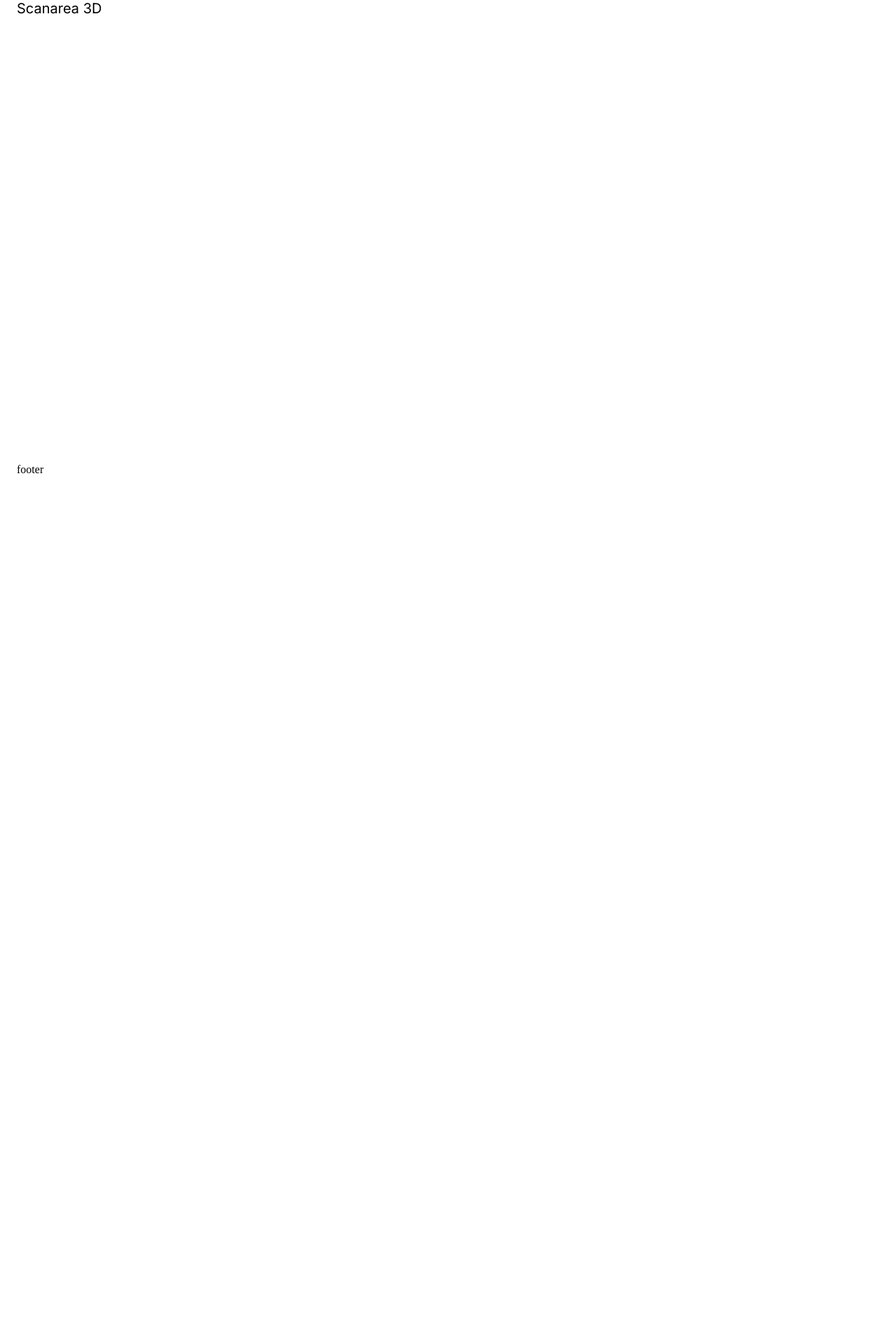
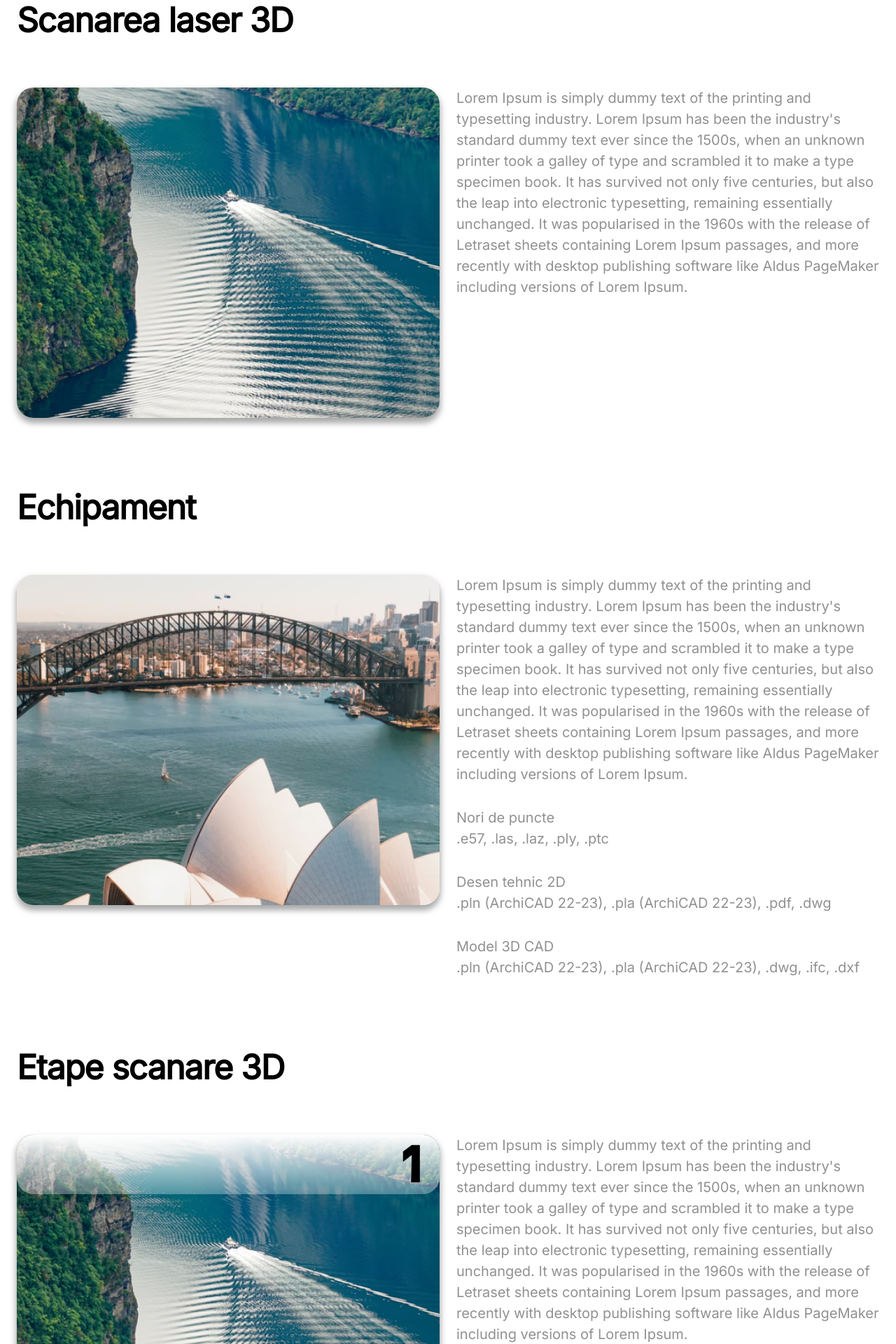
Before and after one commit to stoianovidiu/3d-printing-site, a Next.js app: page /scanarea-3d in a window 1280 px wide. Shown: the part 120-2040 px from the top of the page at 70% size. Before the commit the page ends 800 px from the top, so only its background shows below. Built offline with nearby package versions, Linux system fonts and the light colour scheme.

Commit message:
feat/Update 3d Scanning page

```diff
--- a/components/InfoBox/InfoBox.jsx
+++ b/components/InfoBox/InfoBox.jsx
@@ -19,7 +19,7 @@ const InfoBox = ({ itemNumber, title, description }) => {
         <Header
           level="h3"
           sx={{
-            fontSize: { sm: 56, md: 64 },
+            fontSize: 64,
             "-webkit-text-stroke": "4px",
             textStroke: "4px",
             letterSpacing: "0.05em",
--- a/components/MenuItems/MenuItems.jsx
+++ b/components/MenuItems/MenuItems.jsx
@@ -1,11 +1,12 @@
 import Link from "../Link/Link";
 import { useRouter } from "next/router";
+import { ROUTES } from "../../constants/routes";
 
 const MENU_ITEMS = [
-  { label: "Scanarea 3D", path: "/scanarea-3d" },
-  { label: "Servicii", path: "/servicii" },
-  { label: "Portofoliu", path: "/portofoliu" },
-  { label: "Contact", path: "/contact" },
+  { label: "Scanarea 3D", path: ROUTES.scanning },
+  { label: "Servicii", path: ROUTES.services },
+  { label: "Portofoliu", path: ROUTES.portfolio },
+  { label: "Contact", path: ROUTES.contact },
 ];
 
 const MenuItems = () => {
--- a/components/Paragraph/Paragraph.jsx
+++ b/components/Paragraph/Paragraph.jsx
@@ -3,7 +3,6 @@ import { Typography } from "@mui/joy";
 const Paragraph = (props) => {
   return (
     <Typography
-      fontSize={{ sm: "md", md: "lg" }}
       textColor={props.textColor ? props.textColor : "text.primary"}
       {...props}
     >
--- a/constants/routes.js
+++ b/constants/routes.js
@@ -1,6 +1,6 @@
 export const ROUTES = {
-  scanning: "scanarea-3D",
-  services: "servicii",
-  portfolio: "portofoliu",
-  contact: "contact",
+  scanning: "/scanarea-3d",
+  services: "/servicii",
+  portfolio: "/portofoliu",
+  contact: "/contact",
 };
--- a/pages/portofoliu/[...project].js
+++ b/pages/portofoliu/[...project].js
@@ -3,9 +3,9 @@ import { useRouter } from "next/router";
 import { Grid } from "@mui/joy";
 import Header from "../../components/Header/Header";
 import MainCard, { CardType, ImageType } from "../../components/Card/MainCard";
+import Paragraph from "../../components/Paragraph/Paragraph";
 import projects from "../../utils/projects.json";
 import { SPACING } from "../../constants/spacings";
-import Paragraph from "../../components/Paragraph/Paragraph";
 
 const itemPadding = SPACING;
 
--- a/pages/portofoliu/index.js
+++ b/pages/portofoliu/index.js
@@ -29,7 +29,7 @@ const applyGridLayout = (list) => {
   );
 };
 
-const Portofoliu = () => {
+const Portfolio = () => {
   const [index, setIndex] = React.useState(0);
 
   const residenceProjects = projects.filter((project) =>
@@ -143,4 +143,4 @@ const Portofoliu = () => {
   );
 };
 
-export default Portofoliu;
+export default Portfolio;
--- a/pages/scanarea-3d/index.js
+++ b/pages/scanarea-3d/index.js
@@ -1,7 +1,148 @@
-import { Typography } from "@mui/joy";
+import * as React from "react";
+import { Box, Grid } from "@mui/joy";
+import { useMediaQuery } from "@mui/material";
+import Header from "../../components/Header/Header";
+import MainCard, { CardType } from "../../components/Card/MainCard";
+import Paragraph from "../../components/Paragraph/Paragraph";
+import scanning from "../../utils/scanning.json";
+import theme from "../../styles/theme";
+import { SPACING } from "../../constants/spacings";
 
-const Scanarea = () => {
-  return <Typography>Scanarea 3D</Typography>;
+const itemPadding = SPACING;
+
+const applyGridLayout = (list, matches) => {
+  const gridLayout = list.map((stage, index) => (
+    <Box
+      key={stage.id}
+      display="grid"
+      gridTemplateColumns={matches ? "repeat(2, 1fr)" : "1fr"}
+      gridTemplateRows={matches ? "1fr" : "auto 1fr"}
+      gap={3}
+      sx={{ pt: { sm: itemPadding.lg, md: itemPadding.xl2 } }}
+    >
+      <Box gridRow={1} gridColumn={1}>
+        <MainCard
+          cardType={CardType.Image}
+          cardAnimation={false}
+          image={stage.image}
+        />
+      </Box>
+      <Box
+        gridRow={1}
+        gridColumn={1}
+        alignSelf={{ sm: "end", md: "start" }}
+        sx={{ zIndex: 1 }}
+      >
+        <Header
+          level="h3"
+          sx={{
+            fontSize: 64,
+            letterSpacing: "0.05em",
+            "-webkit-text-stroke": "4px",
+            textStroke: "4px",
+            background: {
+              sm: "linear-gradient(0deg, #FFF 0%, rgba(255, 255, 255, 0.30) 100%, rgba(255, 255, 255, 0.00) 100%);",
+              md: "linear-gradient(180deg, #FFF 0%, rgba(255, 255, 255, 0.30) 100%, rgba(255, 255, 255, 0.00) 100%);",
+            },
+            borderRadius: theme.radius.xl2,
+            textAlign: { sm: "left", md: "right" },
+            px: itemPadding.md,
+          }}
+        >
+          {index + 1}
+        </Header>
+      </Box>
+      <Box gridRow={{ sm: 2, md: 1 }} gridColumn={{ sm: 1, md: 2 }}>
+        <Paragraph>{stage.description}</Paragraph>
+      </Box>
+    </Box>
+  ));
+
+  return gridLayout;
 };
 
-export default Scanarea;
+const Scanning = () => {
+  const matches = useMediaQuery(theme.breakpoints.up("md"));
+
+  const fileFormats = scanning.equipment.details.options.map((item) => {
+    return (
+      <>
+        <Paragraph
+          key={`${item.id}-title`}
+          sx={{ pt: { sm: itemPadding.md, md: itemPadding.lg } }}
+        >
+          {item.title}
+        </Paragraph>
+        <Paragraph key={`${item.id}-type`}>{item.fileType}</Paragraph>
+      </>
+    );
+  });
+
+  return (
+    <>
+      <Header level="h1">Scanarea laser 3D</Header>
+      <Grid
+        container
+        spacing={3}
+        sx={{ pt: { sm: itemPadding.lg, md: itemPadding.xl2 } }}
+      >
+        <Grid sm={12} md={6}>
+          <MainCard
+            cardType={CardType.Image}
+            cardAnimation={false}
+            image={scanning.laserScanning.image}
+          />
+        </Grid>
+        <Grid sm={12} md={6}>
+          <Paragraph>{scanning.laserScanning.description}</Paragraph>
+        </Grid>
+      </Grid>
+
+      <Header
+        level="h2"
+        sx={{
+          fontSize: {
+            sm: "var(--joy-fontSize-xl3)",
+            md: "var(--joy-fontSize-xl4)",
+          },
+          pt: { sm: itemPadding.xl2, md: itemPadding.xl3 },
+        }}
+      >
+        Echipament
+      </Header>
+      <Grid
+        container
+        spacing={3}
+        sx={{ pt: { sm: itemPadding.lg, md: itemPadding.xl2 } }}
+      >
+        <Grid sm={12} md={6}>
+          <MainCard
+            cardType={CardType.Image}
+            cardAnimation={false}
+            image={scanning.equipment.image}
+          />
+        </Grid>
+        <Grid sm={12} md={6}>
+          <Paragraph>{scanning.equipment.description}</Paragraph>
+          {fileFormats}
+        </Grid>
+      </Grid>
+
+      <Header
+        level="h2"
+        sx={{
+          fontSize: {
+            sm: "var(--joy-fontSize-xl3)",
+            md: "var(--joy-fontSize-xl4)",
+          },
+          pt: { sm: itemPadding.xl2, md: itemPadding.xl3 },
+        }}
+      >
+        Etape scanare 3D
+      </Header>
+      {applyGridLayout(scanning.scanningStages, matches)}
+    </>
+  );
+};
+
+export default Scanning;
--- a/pages/servicii/index.js
+++ b/pages/servicii/index.js
@@ -47,8 +47,8 @@ const applyGridLayout = (list, type) => {
   );
 };
 
-const Servicii = () => {
-  const matches = useMediaQuery(theme.breakpoints.up("lg"));
+const Services = () => {
+  const matches = useMediaQuery(theme.breakpoints.up("xl"));
   const desktopGallery = services.gallery;
   const mobileGallery = services.gallery.slice(0, 2);
 
@@ -77,4 +77,4 @@ const Servicii = () => {
   );
 };
 
-export default Servicii;
+export default Services;
--- /dev/null
+++ b/utils/scanning.json
@@ -0,0 +1,49 @@
+{
+  "laserScanning":{
+    "image": {"src": "/assets/Fjord.png", "alt": "Fjord"},
+    "description": "Lorem Ipsum is simply dummy text of the printing and typesetting industry. Lorem Ipsum has been the industry's standard dummy text ever since the 1500s, when an unknown printer took a galley of type and scrambled it to make a type specimen book. It has survived not only five centuries, but also the leap into electronic typesetting, remaining essentially unchanged. It was popularised in the 1960s with the release of Letraset sheets containing Lorem Ipsum passages, and more recently with desktop publishing software like Aldus PageMaker including versions of Lorem Ipsum."
+  },
+
+  "equipment":{
+    "image": {"src": "/assets/Sydney.png", "alt": "Sydney"},
+    "description": "Lorem Ipsum is simply dummy text of the printing and typesetting industry. Lorem Ipsum has been the industry's standard dummy text ever since the 1500s, when an unknown printer took a galley of type and scrambled it to make a type specimen book. It has survived not only five centuries, but also the leap into electronic typesetting, remaining essentially unchanged. It was popularised in the 1960s with the release of Letraset sheets containing Lorem Ipsum passages, and more recently with desktop publishing software like Aldus PageMaker including versions of Lorem Ipsum.",
+    "details": {
+      "title": "Formate generate",
+      "options": [
+        {
+          "id": "format-1",
+          "title": "Nori de puncte",
+          "fileType": ".e57, .las, .laz, .ply, .ptc"
+        },
+        {
+          "id": "format-2",
+          "title": "Desen tehnic 2D",
+          "fileType": ".pln (ArchiCAD 22-23), .pla (ArchiCAD 22-23), .pdf, .dwg"
+        },
+        {
+          "id": "format-3",
+          "title": "Model 3D CAD",
+          "fileType": ".pln (ArchiCAD 22-23), .pla (ArchiCAD 22-23), .dwg, .ifc, .dxf"
+        }
+      ]
+    }
+  },
+
+  "scanningStages": [
+    {
+      "id": "stage-1",
+      "image": {"src": "/assets/Fjord.png", "alt": "Fjord"},
+      "description": "Lorem Ipsum is simply dummy text of the printing and typesetting industry. Lorem Ipsum has been the industry's standard dummy text ever since the 1500s, when an unknown printer took a galley of type and scrambled it to make a type specimen book. It has survived not only five centuries, but also the leap into electronic typesetting, remaining essentially unchanged. It was popularised in the 1960s with the release of Letraset sheets containing Lorem Ipsum passages, and more recently with desktop publishing software like Aldus PageMaker including versions of Lorem Ipsum."
+    },
+    {
+      "id": "stage-2",
+      "image": {"src": "/assets/Mountain.png", "alt": "Mountain"},
+      "description": "Lorem Ipsum is simply dummy text of the printing and typesetting industry. Lorem Ipsum has been the industry's standard dummy text ever since the 1500s, when an unknown printer took a galley of type and scrambled it to make a type specimen book. It has survived not only five centuries, but also the leap into electronic typesetting, remaining essentially unchanged. It was popularised in the 1960s with the release of Letraset sheets containing Lorem Ipsum passages, and more recently with desktop publishing software like Aldus PageMaker including versions of Lorem Ipsum."
+    },
+    {
+      "id": "stage-3",
+      "image": {"src": "/assets/Sydney.png", "alt": "Sydney"},
+      "description": "Lorem Ipsum is simply dummy text of the printing and typesetting industry. Lorem Ipsum has been the industry's standard dummy text ever since the 1500s, when an unknown printer took a galley of type and scrambled it to make a type specimen book. It has survived not only five centuries, but also the leap into electronic typesetting, remaining essentially unchanged. It was popularised in the 1960s with the release of Letraset sheets containing Lorem Ipsum passages, and more recently with desktop publishing software like Aldus PageMaker including versions of Lorem Ipsum."
+    }
+  ]
+}
```
